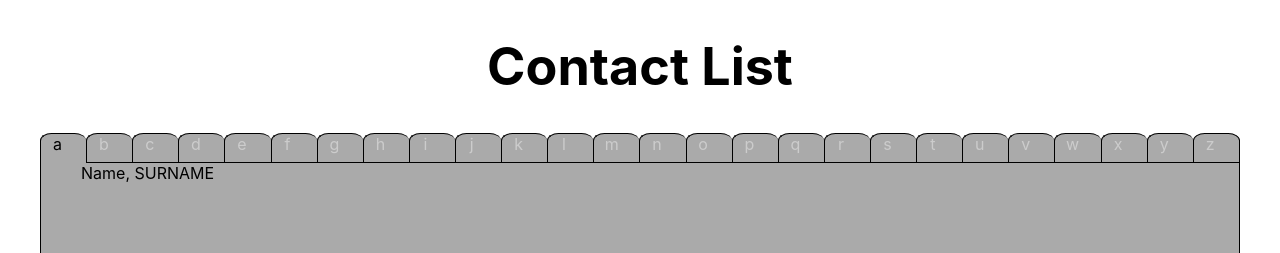
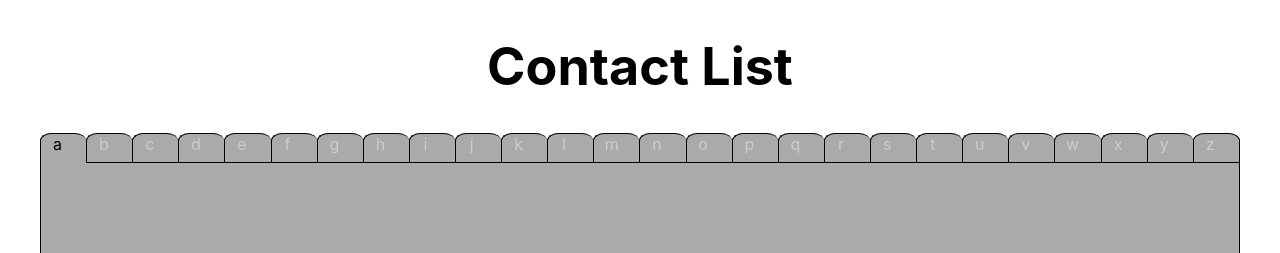
Before and after one commit to azdravkovski/react-contact-list, a React (Create React App) app: page / in a window 1280 px wide. Shown: the top 253 px of the page. Built offline with nearby package versions, Linux system fonts and the light colour scheme; no server answers.

Commit message:
Started working on rendering contacts

```diff
--- /dev/null
+++ b/src/components/Contact.css
@@ -0,0 +1,11 @@
+.contact {
+  border-bottom: dashed #ccc;
+  margin-bottom: 20px;
+  padding: 10px;
+  width: 200px;
+  cursor: pointer;
+}
+
+.contact:hover {
+  color: #ccc;
+}
--- /dev/null
+++ b/src/components/Contact.js
@@ -0,0 +1,10 @@
+import React, { Component } from "react";
+import "./Contact.css";
+
+export default class Contact extends Component {
+  render() {
+    return (
+        <li className="contact">Name, SURNAME</li>
+    );
+  }
+}
--- a/src/components/Contacts.css
+++ b/src/components/Contacts.css
@@ -1,6 +1,18 @@
 .contacts {
+  display: flex;
+  flex-direction: column;
   border: 1px solid black;
   border-top: none;
   height: 95%;
   background-color: #aaa;
 }
+
+.contacts ul {
+  display: flex;
+  flex-direction: column;
+  flex-grow: 1;
+  flex-wrap: wrap;
+  align-items: center;
+  padding-top: 30px;
+  height: 95%;
+}
--- a/src/components/Contacts.js
+++ b/src/components/Contacts.js
@@ -1,5 +1,6 @@
 import React, { Component } from "react";
 import "./Contacts.css";
+import Contact from "./Contact";
 
 export default class Contacts extends Component {
   renderContactEntries = () => {};
@@ -8,7 +9,7 @@ export default class Contacts extends Component {
     return (
       <div className="contacts">
         <ul>
-          <li>Name, SURNAME</li>
+
         </ul>
       </div>
     );
--- a/src/components/Tabs.js
+++ b/src/components/Tabs.js
@@ -43,8 +43,7 @@ export default class Tabs extends Component {
     this.setState(
       {
         activeTab: tab
-      },
-      () => console.log(this.state.activeTab)
+      }
     );
   };
 
--- a/src/index.css
+++ b/src/index.css
@@ -9,6 +9,7 @@ body {
 
 ul {
   margin: 0;
+  padding: 0;
 }
 
 li {
```
